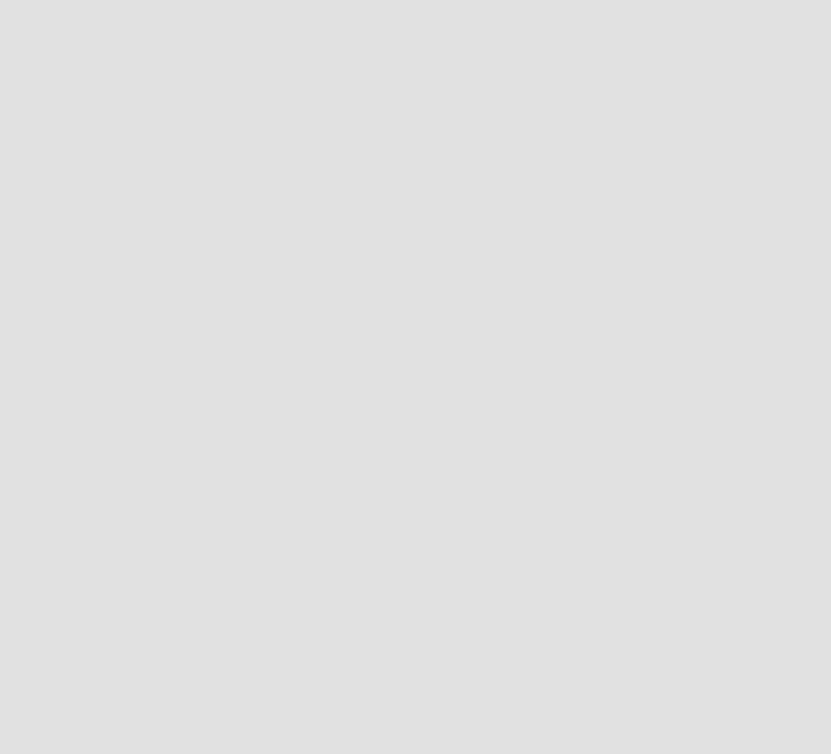
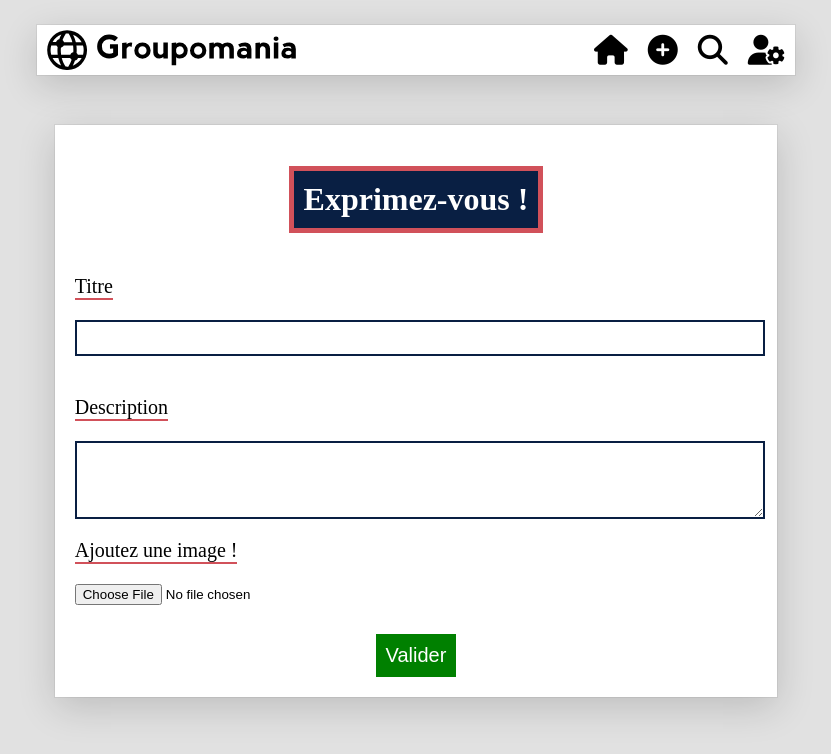
Before and after one commit to Salim-camara/CamaraMohamedSalim_7_15092021, a React (Create React App) app in the folder front-end/: page /new_post in a window 1280 px wide. Shown: the top 754 px of the page, without its empty margins (224-1055 px from the left). Built offline with nearby package versions, Linux system fonts and the light colour scheme.

Commit message:
Ajout de la page de post, Navlink sur la barre de navigation

```diff
--- a/front-end/src/App.js
+++ b/front-end/src/App.js
@@ -7,6 +7,8 @@ import Connexion from "./LOGIN/Pages/connexion";
 import Inscription from "./LOGIN/Pages/inscription";
 import Setting from "./HOME/Pages/setting";
 import Modify from "./HOME/Pages/modify";
+import Accueil from "./HOME/Pages/accueil";
+import newPost from "./HOME/Pages/newPost";
 
 
 
@@ -19,6 +21,8 @@ function App() {
           <Route path="/" exact component={Connexion} />
           <Route path="/inscription" exact component={Inscription} />
           <Route path="/modify" exact component={Modify} />
+          <Route path="/accueil" exact component={Accueil} />
+          <Route path="/new_post" exact component={newPost} />
       </Switch>
     </BrowserRouter>
   );
--- a/front-end/src/HOME/Components/nav.js
+++ b/front-end/src/HOME/Components/nav.js
@@ -6,12 +6,20 @@ const Navigation = () => {
 
     return(
         <div className="nav_-_home">
-            <img src={ Logo } className="nav_-_home--logo" />
+            <img src={ Logo } className="nav_-_home--logo"/>
             <div className="nav_-_home__container">
-                <i class="fas fa-home nav_-_home__container--icon"></i>
-                <i class="fas fa-plus-circle nav_-_home__container--icon"></i>
-                <i class="fas fa-search nav_-_home__container--icon"></i>
-                <i class="fas fa-user-cog nav_-_home__container--icon"></i>
+                <NavLink exact to="/accueil" className="navlink_-_home" activeClassname="navlink_-_home--active">
+                    <i class="fas fa-home nav_-_home__container--icon"></i>
+                </NavLink>
+                <NavLink exact to="/new_post" className="navlink_-_home">
+                    <i class="fas fa-plus-circle nav_-_home__container--icon"></i>
+                </NavLink>
+                <NavLink exact to="/" className="navlink_-_home">
+                    <i class="fas fa-search nav_-_home__container--icon"></i>
+                </NavLink>
+                <NavLink exact to="/profils" className="navlink_-_home" activeClassname="navlink_-_home--active">
+                    <i class="fas fa-user-cog nav_-_home__container--icon"></i>
+                </NavLink>
             </div>
         </div>
 
--- a/front-end/src/HOME/Pages/accueil.js
+++ b/front-end/src/HOME/Pages/accueil.js
@@ -4,7 +4,10 @@ import Navigation from "../Components/nav";
 const Accueil = () => {
 
     return (
-        <Navigation />
+        <>
+            <Navigation />
+            <h1>Page newsfeed</h1>
+        </>
     )
 }
 
--- a/front-end/src/HOME/Pages/modify.js
+++ b/front-end/src/HOME/Pages/modify.js
@@ -67,6 +67,8 @@ const Modify = () => {
                 <div className="nom">
                     <h2>Nom, Prénom</h2>
                     <input type="text" className="text text--prenom" placeholder="Prénom" value={ prenom } onChange={ (e) => setPrenom(e.target.value) }></input>
+                    { prenom }
+                    { radio }
                     <input type="text" className="text" placeholder="Nom" value={ nom } onChange={ (e) => setNom(e.target.value) }></input>
                 </div>
 
--- /dev/null
+++ b/front-end/src/HOME/Pages/newPost.js
@@ -0,0 +1,35 @@
+import React from "react";
+import Navigation from "../Components/nav";
+
+
+const newPost = () => {
+
+    return (
+        <div className="np">
+            <Navigation />
+            <div className="np__container">
+                <h1 className="np__container--title">Exprimez-vous !</h1>
+                <form className="np__form">
+
+                    <div className="np__form--title">
+                        <p className="np--paragraphe">Titre</p>
+                        <input type="text" className="np__form--title--titre"></input>
+                    </div>
+
+                    <div className="np__form--description">
+                        <p className="np--paragraphe">Description</p>
+                        <textarea className="np__form--description--ta"></textarea>
+                    </div>
+
+                    <div className="np__form--file">
+                        <p className="np--paragraphe">Ajoutez une image !</p>
+                        <input type="file" className="np__form--file--in" accept="image/png, image/jpeg, image/jpg"></input>
+                    </div>
+                    <button type="submit" className="np__form--valid">Valider</button>
+                </form>
+            </div>
+        </div>
+    )
+}
+
+export default newPost;
--- a/front-end/src/Styles/HOME/components/_nav.scss
+++ b/front-end/src/Styles/HOME/components/_nav.scss
@@ -32,3 +32,8 @@
         }
     }
 }
+
+.navlink_-_home {
+    color: inherit;
+    text-decoration: none;
+}
--- /dev/null
+++ b/front-end/src/Styles/HOME/pages/_newpost.scss
@@ -0,0 +1,76 @@
+.np {
+    @include dsc();
+    width: 60%;
+
+    &__container {
+        @include dsc();
+        width: 90%;
+        box-shadow: $box-shadow;
+        background-color: white;
+        margin-top: 50px;
+        padding: 20px;
+
+        &--title {
+            background-color: $primary-color;
+            padding: 10px;
+            color: white;
+            border: 5px solid $secondary-color;
+        }
+    }
+
+    &--paragraphe {
+        border-bottom: 2px solid $secondary-color;
+        font-size: 20px;
+    }
+}
+
+.np__form {
+    @include dsc();
+    width: 100%;
+
+    &--title {
+        @include dsc();
+        align-items: flex-start;
+        width: 100%;
+
+        &--titre {
+            width: 100%
+        }
+    }
+
+    &--description {
+        @include dsc();
+        align-items: flex-start;
+        width: 100%;
+
+        &--ta {
+            width: 100%;
+            max-width: 100%;
+            min-height: 70px;
+            border: 2px solid $primary-color;
+        }
+    }
+
+    &--file {
+        @include dsc();
+        align-items: flex-start;
+        width: 100%;
+
+        &--in {
+            border: none;
+        }
+    }
+
+    &--valid {
+        font-size: 20px;
+        color: white;
+        background-color: green;
+        border: none;
+        padding: 10px;
+
+        &:hover {
+            background-color: lighten(green, 3%);
+            cursor: pointer;
+        }
+    }
+}
--- a/front-end/src/Styles/main.scss
+++ b/front-end/src/Styles/main.scss
@@ -23,3 +23,4 @@
 
 @import './HOME/pages/setting';
 @import './HOME/pages/modify';
+@import './HOME/pages/newpost';
```
